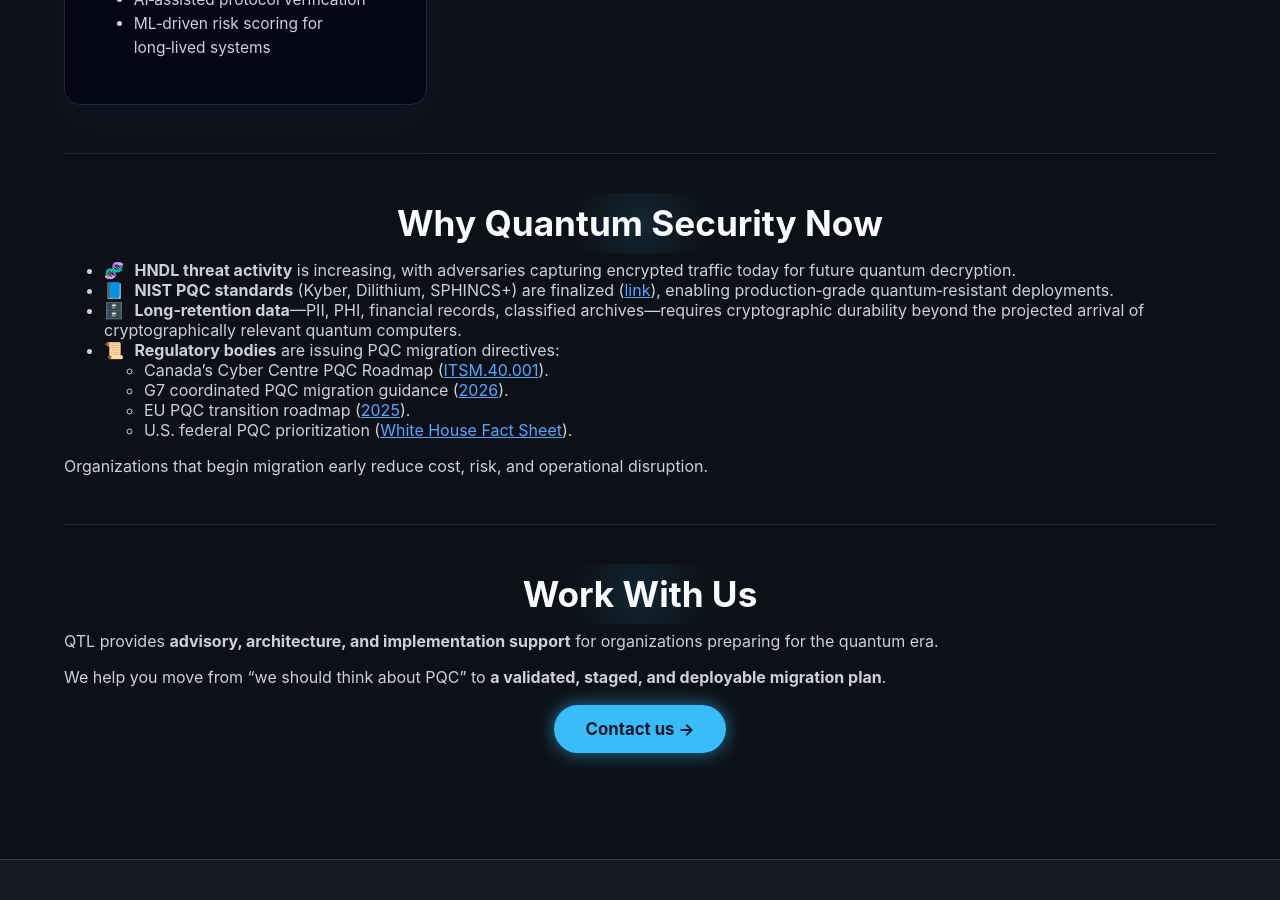
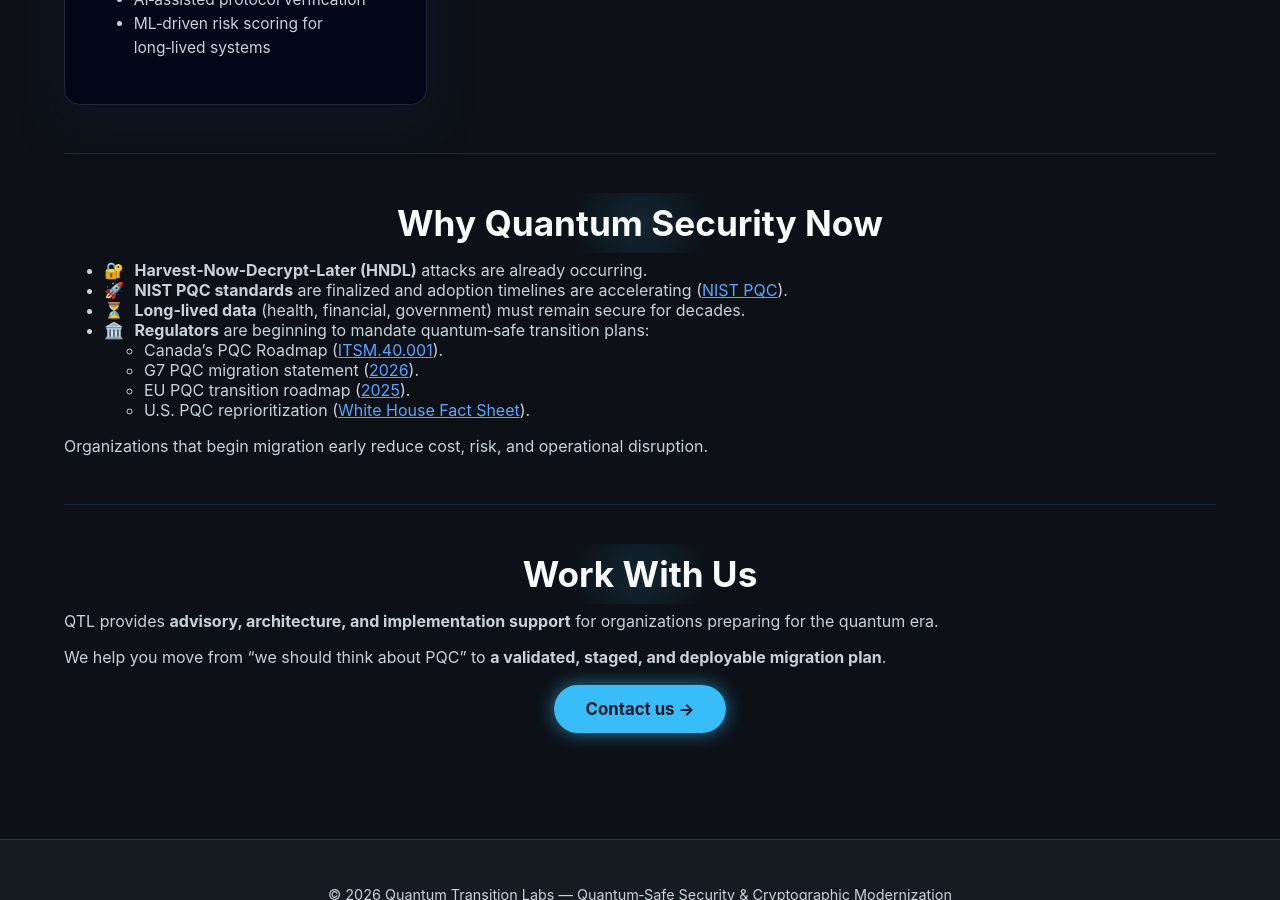
Before and after one commit to hassankhodaiemehr/qtransitionlabs, a Jekyll site: the page built from index.md, in a window 1280 px wide and 900 px high, scrolled down 1839 px. Built offline with Jekyll 4.4.1, drawn with Linux system fonts in a browser that asks for light colours.

Commit message:
Update quantum security section with new details

```diff
--- a/index.md
+++ b/index.md
@@ -672,21 +672,22 @@ body.light-mode .partner-label {
   <div class="section-title reveal-target">Why Quantum Security Now</div>
 
 <ul class="reveal-target">
-  <li class="slide-up"><span class="icon">🧬</span> <strong>HNDL threat activity</strong> is increasing, with adversaries capturing encrypted traffic today for future quantum decryption.</li>
+  <li class="fade-in delay-1"><span class="icon">🔐</span> <strong>Harvest‑Now‑Decrypt‑Later (HNDL)</strong> attacks are already occurring.</li>
 
-  <li class="slide-up delay-1"><span class="icon">📘</span> <strong>NIST PQC standards</strong> (Kyber, Dilithium, SPHINCS+) are finalized (<a href="https://csrc.nist.gov/projects/post-quantum-cryptography" target="_blank">link</a>), enabling production‑grade quantum‑resistant deployments.</li>
+  <li class="fade-in delay-2"><span class="icon">🚀</span> <strong>NIST PQC standards</strong> are finalized and adoption timelines are accelerating (<a href="https://csrc.nist.gov/projects/post-quantum-cryptography" target="_blank">NIST PQC</a>).</li>
 
-  <li class="slide-up delay-2"><span class="icon">🗄️</span> <strong>Long‑retention data</strong>—PII, PHI, financial records, classified archives—requires cryptographic durability beyond the projected arrival of cryptographically relevant quantum computers.</li>
+  <li class="fade-in delay-3"><span class="icon">⏳</span> <strong>Long‑lived data</strong> (health, financial, government) must remain secure for decades.</li>
 
-  <li class="slide-up delay-3"><span class="icon">📜</span> <strong>Regulatory bodies</strong> are issuing PQC migration directives:
+  <li class="fade-in delay-4"><span class="icon">🏛️</span> <strong>Regulators</strong> are beginning to mandate quantum‑safe transition plans:
     <ul>
-      <li>Canada’s Cyber Centre PQC Roadmap (<a href="https://www.cyber.gc.ca/en/guidance/roadmap-migration-post-quantum-cryptography-government-canada-itsm40001" target="_blank">ITSM.40.001</a>).</li>
-      <li>G7 coordinated PQC migration guidance (<a href="https://www.cyber.gc.ca/en/news-events/g7-cybersecurity-working-group-statement-preparing-post-quantum-cryptography-migration" target="_blank">2026</a>).</li>
+      <li>Canada’s PQC Roadmap (<a href="https://www.cyber.gc.ca/en/guidance/roadmap-migration-post-quantum-cryptography-government-canada-itsm40001" target="_blank">ITSM.40.001</a>).</li>
+      <li>G7 PQC migration statement (<a href="https://www.cyber.gc.ca/en/news-events/g7-cybersecurity-working-group-statement-preparing-post-quantum-cryptography-migration" target="_blank">2026</a>).</li>
       <li>EU PQC transition roadmap (<a href="https://digital-strategy.ec.europa.eu/en/library/coordinated-implementation-roadmap-transition-post-quantum-cryptography" target="_blank">2025</a>).</li>
-      <li>U.S. federal PQC prioritization (<a href="https://www.whitehouse.gov/fact-sheets/2025/06/fact-sheet-president-donald-j-trump-reprioritizes-cybersecurity-efforts-to-protect-america/" target="_blank">White House Fact Sheet</a>).</li>
+      <li>U.S. PQC reprioritization (<a href="https://www.whitehouse.gov/fact-sheets/2025/06/fact-sheet-president-donald-j-trump-reprioritizes-cybersecurity-efforts-to-protect-america/" target="_blank">White House Fact Sheet</a>).</li>
     </ul>
   </li>
 </ul>
+
 
 
 
```
